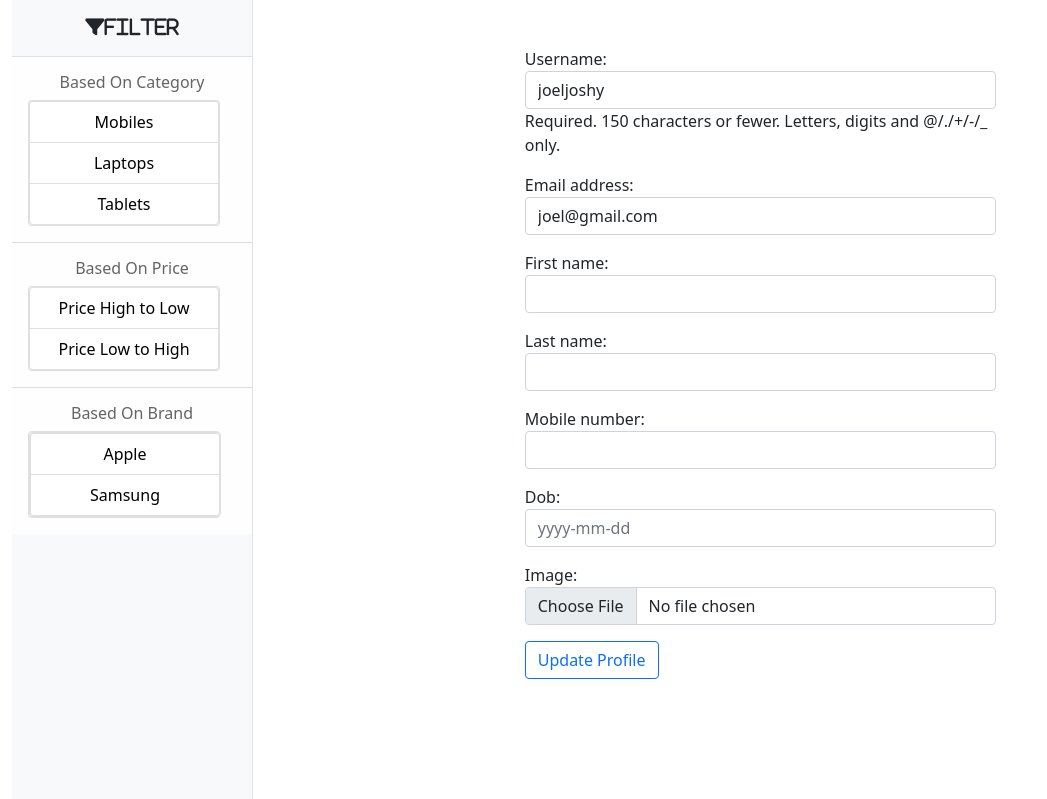
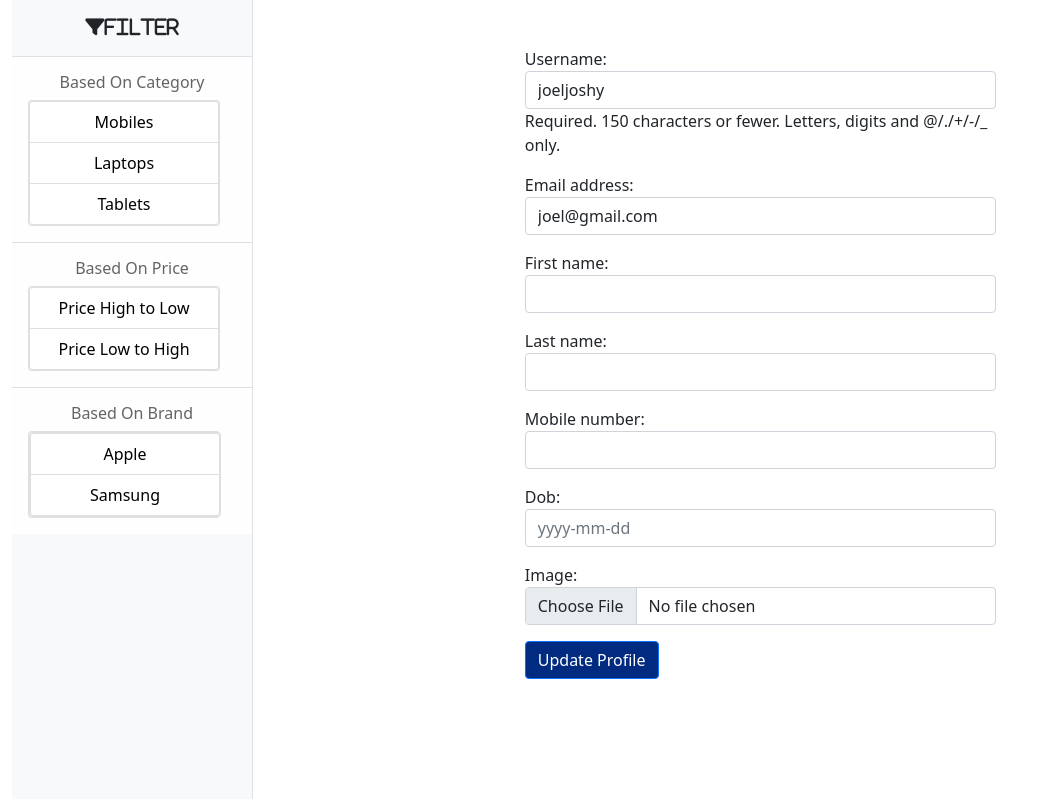
Before and after one commit to VrindhaAravind/SayOne-ECommerce, a Django app: page /customer/user/edit_profile in a window 1280 px wide. Shown: the part 73-872 px from the top of the page, without its empty margins (0-1047 px from the left). Run offline with Django 3.2, Linux system fonts and the light colour scheme; a user stored in the database is signed in; data comes from the database, SQL or seed files in the repository; some libraries are stand-ins or nearby versions.

Commit message:
Update user_details.html

```diff
--- a/customer/templates/user_details.html
+++ b/customer/templates/user_details.html
@@ -8,7 +8,7 @@
                 {%csrf_token%}
                 {{user_form.as_p}}
                 {{profile_form.as_p}}
-                <input type="submit" value="Update Profile" href="{% url 'view_profile'%}" class="btn btn-outline-primary">
+                <input type="submit" value="Update Profile" href="{% url 'view_profile'%}" class="btn btn-outline-primary" style="background-color:#002b80;color:white;">
             </form>
         </div>
         <div class="col-3"></div>
```
